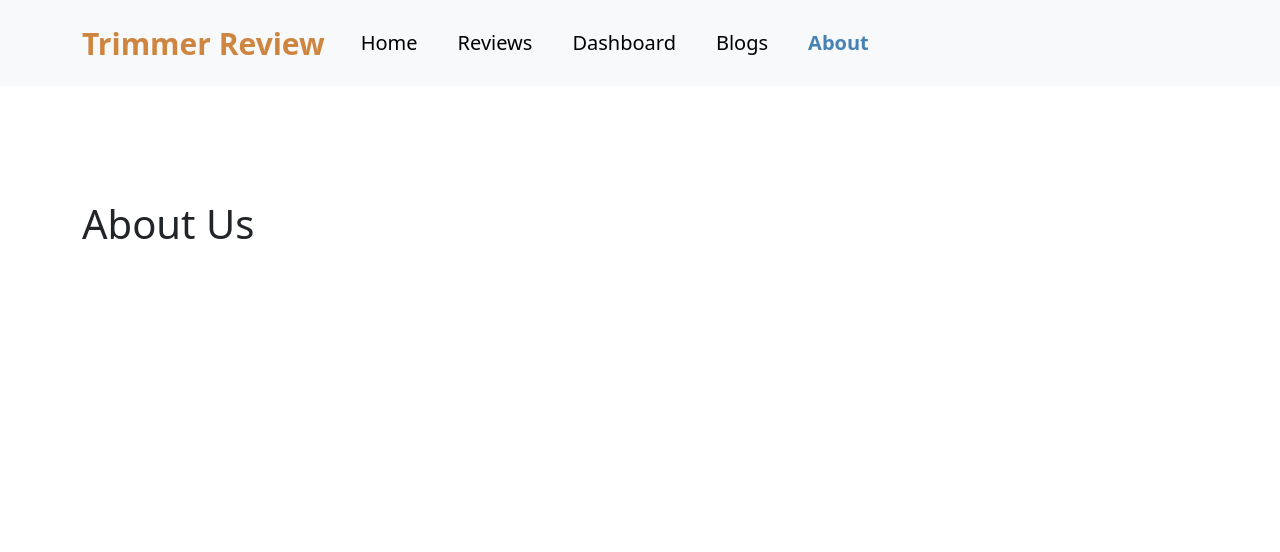
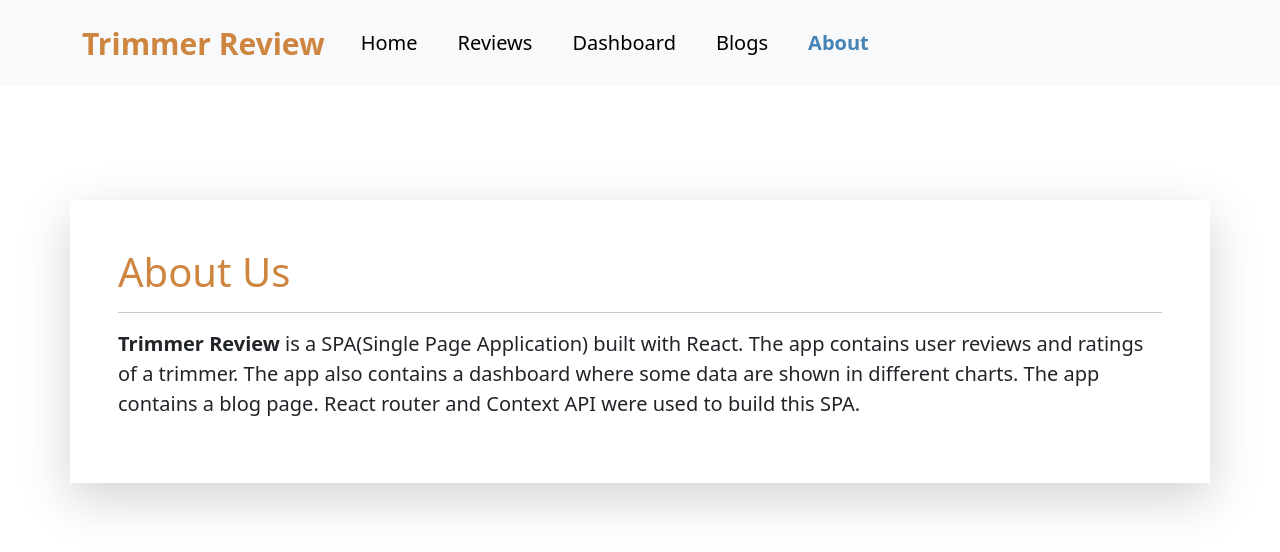
Before and after one commit to FahamidulDipro/Trimmer-Review, a React (Create React App) app: page /about in a window 1280 px wide. Shown: the top 552 px of the page. Built offline with nearby package versions, Linux system fonts and the light colour scheme.

Commit message:
About page added

```diff
--- a/src/components/About/About.js
+++ b/src/components/About/About.js
@@ -1,11 +1,22 @@
-import React from 'react';
+import React from "react";
 
 const About = () => {
-    return (
-        <div style={{marginTop:'200px'}} className='container'>
-            <h1 className='text-start'>About Us</h1>
-        </div>
-    );
+  return (
+    <div
+      style={{ marginTop: "200px" }}
+      className="container text-start p-5 shadow-lg"
+    >
+      <h1 style={{ color: "peru" }}>About Us</h1>
+      <hr />
+      <p style={{ fontSize: "20px" }}>
+        <b>Trimmer Review</b> is a SPA(Single Page Application) built with
+        React. The app contains user reviews and ratings of a trimmer. The app
+        also contains a dashboard where some data are shown in different charts.
+        The app contains a blog page. React router and Context API were used to
+        build this SPA.
+      </p>
+    </div>
+  );
 };
 
 export default About;
```
